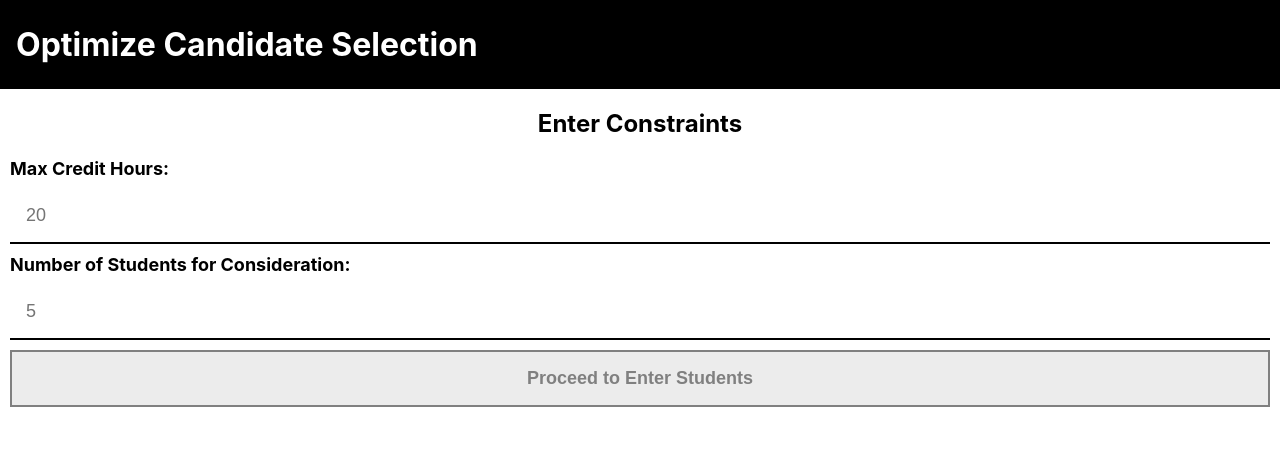
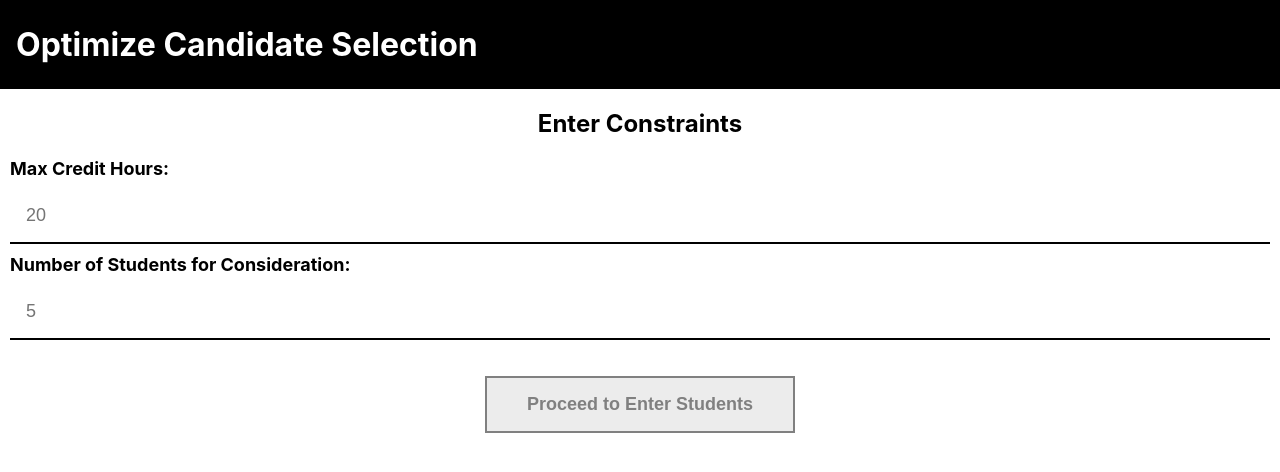
Before and after one commit to patrickbrusven/freeworld-assessment, a React (Create React App) app: page / in a window 1280 px wide. Shown: the top 472 px of the page. Built offline with nearby package versions, Linux system fonts and the light colour scheme.

Commit message:
button style tweaks

```diff
--- a/src/Main.scss
+++ b/src/Main.scss
@@ -45,6 +45,10 @@
   font-weight: 700;
   text-align: center;
   transition: color 0.2s, background-color 0.2s;
+  width: max-content;
+  max-width: 100%;
+  align-self: center;
+  margin-top: 26px;
   &--enabled {
     cursor: pointer;
     &:hover,
```
